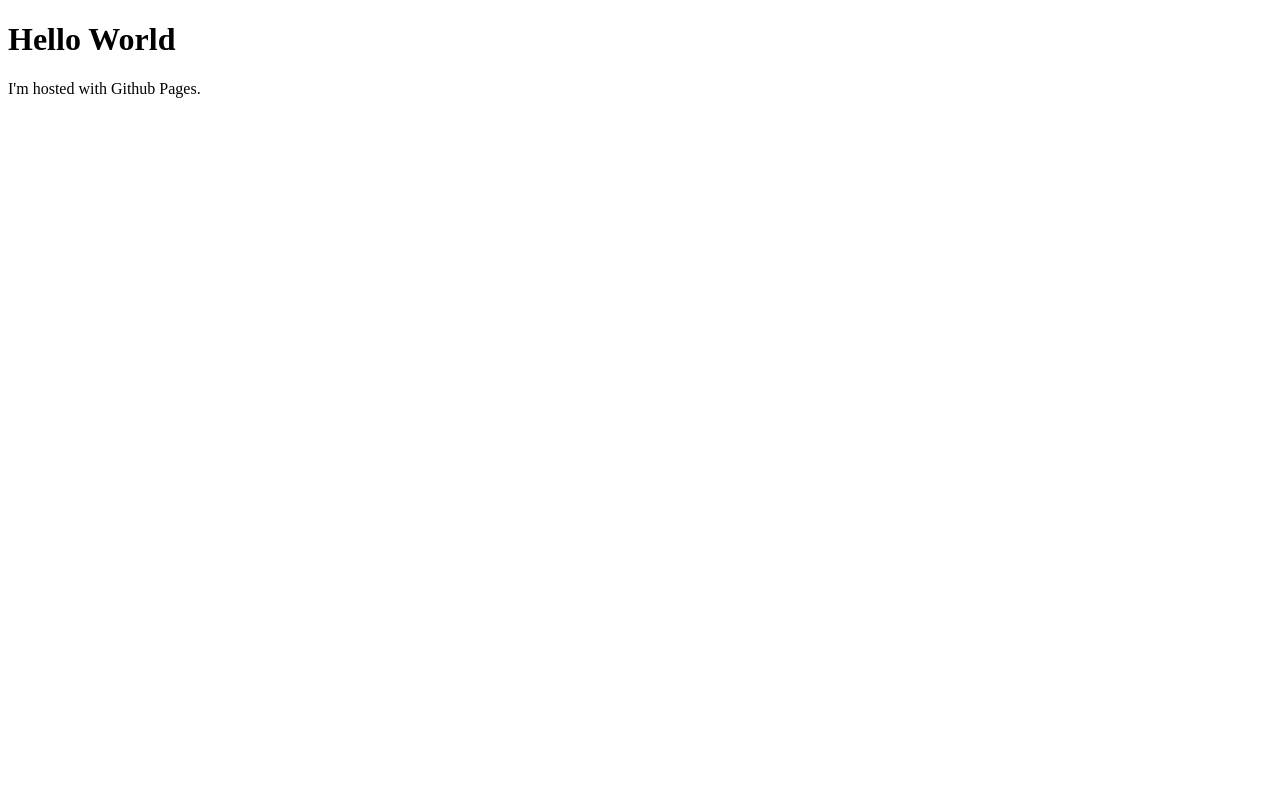
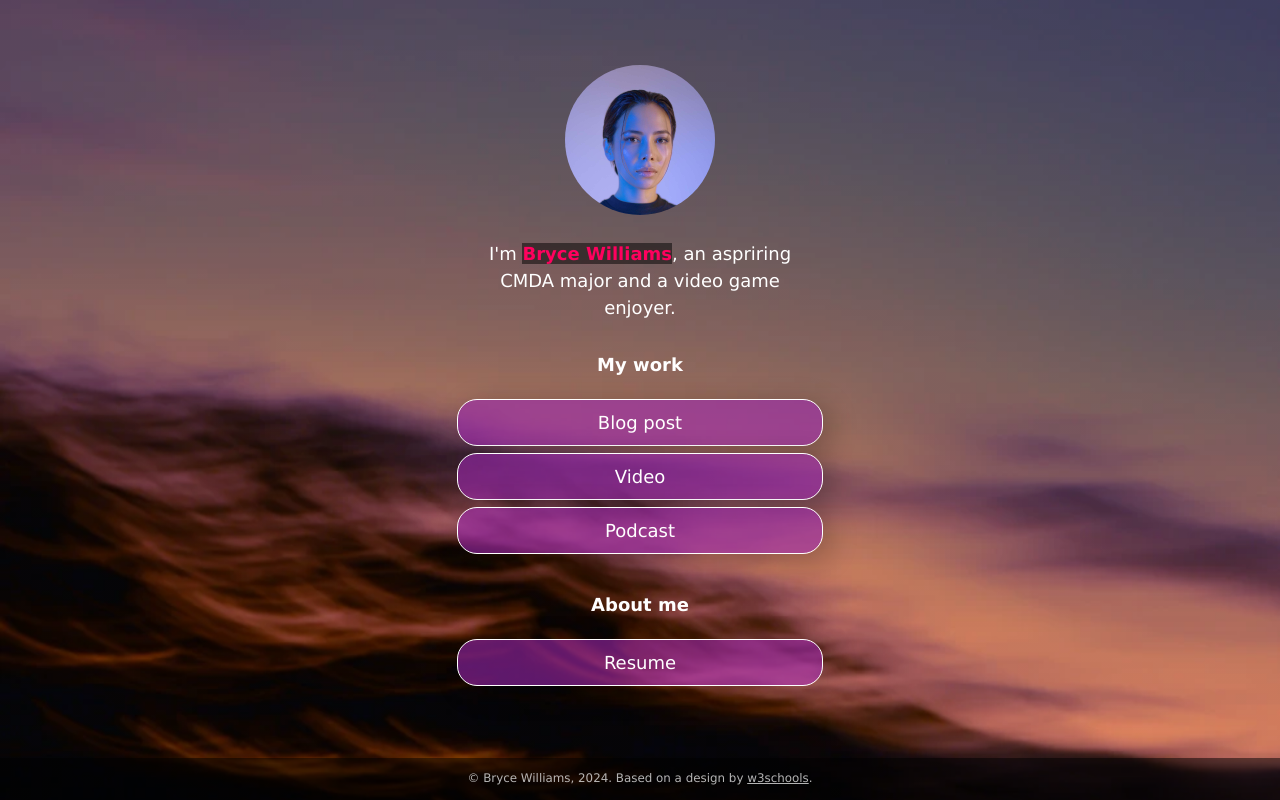
Before and after one commit to BryceVT/BryceVT.github.io, a plain HTML site: page index.html in a window 1280 px wide. Drawn offline with Linux system fonts and the light colour scheme.

Commit message:
Moved_linkedtree_folder

```diff
--- /dev/null
+++ b/css/style.css
@@ -0,0 +1,231 @@
+:root {
+    --primaryText: #fff;
+    --secondaryText: #ff015e;
+    --primary: rgba(156, 39, 176, .60);
+    --secondary: rgba(255, 1, 94, .60);
+    --buttonHover: rgba(156, 39, 176, .40);
+    --smallButtonHover: rgba(0, 0, 0, .25);
+}
+
+html {
+    box-sizing: border-box;
+    /* keeps button boxes within phone screen width */
+    -ms-text-size-adjust: 100%;
+    -webkit-text-size-adjust: 100%;
+    height: 100%;
+}
+
+*,
+*:before,
+*:after {
+    box-sizing: inherit;
+}
+
+body {
+    margin: 0;
+    min-height: 100%;
+    /* The image used for the site background. Try changing skyscape.jpg to stars.jpg. Put a replacement photo in the images folder and, in line 21 below, replace skyscape.jpg with yourbackgroundfilename.jpg */
+    /* The linear gradient darkens the image, like putting a sunglasses lens on top of it. If you want to darken the image even more, change 0.1 (both times) to 0.3 or higher */
+    background: linear-gradient(rgba(0, 0, 0, 0.1), rgba(0, 0, 0, 0.1)), url(../images/skyscape.jpg);
+    /* Prevents the browser from repeating or "tiling" the background image */
+    background-repeat: no-repeat;
+    background-position: center;
+    /* Freezes the image so that even the content scrolls down, the background stays put */
+    background-attachment: fixed;
+    /* Resizes the background image to cover the entire container */
+    background-size: cover;
+    font-family: Futura, Verdana, sans-serif;
+    line-height: 1.5;
+    font-size: 18px;
+    display: flex;
+    flex-direction: column;
+    justify-content: space-around;
+    align-items: center;
+}
+
+h1 {
+    font-size: 1em;
+}
+
+h2 {
+    font-size: 1em;
+    margin-bottom: 0;
+}
+
+img {
+    margin: .5em 1em;
+    /* border: 1px solid #ccc; */
+    border-radius: 50%;
+    height: 150px;
+    max-width: 100%;
+    object-fit: cover;
+    /* Resizes the image to cover the entire container */
+}
+
+.container {
+    text-align: center;
+    width: 100%;
+    padding: 0;
+    margin-right: auto;
+    margin-left: auto;
+    flex: 1;
+    display: flex;
+    flex-direction: column;
+    justify-content: center;
+}
+
+.image-container {
+    text-align: center;
+    width: 100%;
+}
+
+.main-text-color {
+    color: var(--primaryText);
+}
+
+.name {
+    color: var(--secondaryText);
+}
+
+.name strong {
+    background-color: rgba(0, 0, 0, 0.50);
+}
+
+.section-header {
+    padding-top: .5em;
+}
+
+.button,
+.intro,
+.links-container,
+.slidedown,
+.external-link {
+    width: 100%;
+    min-width: 50%;
+    padding: .5em 1em;
+    text-decoration: none;
+    color: inherit;
+    text-align: center;
+}
+
+.button, .external-link {
+    border: 1px solid var(--primaryText);
+    border-radius: 20px;
+    box-shadow: 7px 6px 28px 1px rgba(0, 0, 0, 0.24);
+    overflow: hidden;
+    white-space: nowrap;
+    display: inline-block;
+    background-color: var(--primary);
+    cursor: pointer;
+    transition: 0.2s all;
+}
+
+.button:not(.highlight) {
+    background-color: var(--primary);
+}
+
+@media (hover: hover) {
+    .button:hover { background-color: var(--buttonHover); }
+}
+
+.button.highlight {
+    background-color: var(--secondary);
+}
+
+.button:active, .external-link:active {
+    transform: scale(0.98);
+    /* Scaling button to 0.98 to its original size */
+    box-shadow: 3px 2px 22px 1px rgba(0, 0, 0, 0.24);
+    /* Lowering the shadow */
+}
+
+.intro {
+    margin: 0 auto;
+}
+
+.section {
+    margin-top: 1em;
+}
+
+.slidedown {
+    margin: 0 auto;
+    padding: 0;
+    -webkit-transition: height .4s ease;
+    -o-transition: height .4s ease;
+    transition: height .4s ease;
+    overflow: hidden;
+    height: 0;
+}
+
+.external-link {
+    border: 1px solid var(--primaryText);
+    border-radius: 20px;
+    background-color: transparent;
+    display: flex;
+    align-items: center;
+    justify-content: center;
+    padding: 0;
+    margin: .5em auto 1.5em auto;
+    text-decoration: none;
+    color: inherit;
+    height: 2em;
+    width: 6em;
+}
+
+.external-link:hover {
+    background-color: var(--smallButtonHover)
+}
+
+.description {
+    display: flex;
+    text-align: left;
+    flex-direction: column;
+    padding: 0 .6em;
+}
+
+.description > p {
+    margin: .5em 0;
+}
+
+.footer {
+  font-size: .66em;
+  background-color: rgba(0, 0, 0, .5);
+  color: rgba(225, 225, 225, .8);
+  text-decoration: none;
+  width: 100%;
+  min-height: 3em;
+  display: flex;
+  align-items: center;
+  justify-content: center;
+  position: relative;
+}
+
+.footer a {
+    color: inherit;
+}
+
+/* Media queries allow you to change style properties according to the screen width. In this case, if the screen is AT LEAST 540 pixels wide (bigger than a standard phone), the .container resizes to 540 pixels and the buttons and intro resize to 85% of the container width */
+@media (min-width: 540px) {
+    .container {
+        max-width: 540px;
+    }
+
+    .button,
+    .intro,
+    .slidedown {
+        width: 85%;
+    }
+}
+
+/* If the screen is AT LEAST 768 pixels wide (standard tablet or larger), the .container resizes to 750 pixels and the buttons and intro resize to 40% of the container width */
+@media (min-width: 768px) {
+    .container {
+        max-width: 768px;
+    }
+
+    .button,
+    .intro,
+    .slidedown {
+        width: 40%;
+    }
+}
--- a/index.html
+++ b/index.html
@@ -1,7 +1,74 @@
 <!DOCTYPE html>
-<html>
-    <body>
-        <h1>Hello World</h1>
-        <p>I'm hosted with Github Pages.</p>
-    </body>
+<!-- This page is adapted from w3schools "How to make a link tree website https://www.w3schools.com/howto/howto_website_create_linktree.asp" -->
+<html lang="en">
+
+<head>
+  <meta charset="utf-8" />
+  <meta name="viewport" content="width=device-width, initial-scale=1" />
+  <!-- Add your name below -->
+  <title>Bryce Williams</title>
+  <link rel="stylesheet" href="css/style.css">
+</head>
+
+<body class="main-text-color">
+  <!-- Content container. Everything except footer goes here -->
+  <div class="container">
+    <!-- Image and name container. Put your replacement photo—which you should crop to be square—in the images folder, then change the source attribute to images/yourportraitfilename.jpg. This path says, "Look in the images folder for yourportraitfilename.jpg." Be sure to change the alt text, too. -->
+    <div class="image-container">
+      <img src="images/portrait.jpg" alt="Photo by Art Hauntington">
+    </div>
+    <div class="intro">
+      I'm <span class="name"><strong>Bryce Williams</strong></span>, an aspriring CMDA major and a video game enjoyer.
+    </div>
+    <div class="section-header">
+      <h1>My work</h1>
+    </div>
+    <!-- Replace the # inside of the href="#" with your links. -->
+    <div class="links-container">
+      <div class="button toggle">Blog post</div>
+      <div class="slidedown">
+        <div class="description">
+          <h2>Blog post title</h2>
+          <p>Here, add a short but appealing description of your blog post.</p>
+          <a href="#" class="external-link" target="_blank">Read</a>
+        </div>
+      </div>
+
+      <div class="button toggle">Video</div>
+      <div class="slidedown">
+        <div class="description">
+          <h2>Video title</h2>
+          <p>Add a short but appealing description of your video.</p>
+          <a href="#" class="external-link" target="_blank">Watch</a>
+        </div>
+      </div>
+
+      <div class="button toggle">Podcast</div>
+      <div class="slidedown">
+        <div class="description">
+          <h2>Podcast title</h2>
+          <p>Add a short but appealing description of your podcast</p>
+          <a href="#" class="external-link" target="_blank">Listen</a>
+        </div>
+      </div>
+    </div>
+
+    <!-- Replace # with PDF from Google Docs, or replace the entire section with whatever you want. Or delete it! Or add another section below it!-->
+    <div class="section-header">
+      <h1>About me</h1>
+    </div>
+
+    <div class="links-container">
+      <a href="https://drive.google.com" class="button" target="_blank">Resume</a>
+    </div>
+
+  </div>
+  <div class="footer">
+    <p>© Bryce Williams, 2024. Based on a design by <a
+        href="https://www.w3schools.com/howto/howto_website_create_linktree.asp" target="_blank">w3schools</a>.
+    </p>
+  </div>
+  <script type="text/javascript" src="js/slider.js"></script>
+</body>
+
 </html>
--- /dev/null
+++ b/js/slider.js
@@ -0,0 +1,19 @@
+document.addEventListener("DOMContentLoaded", () => {
+  const a = document.querySelectorAll(".toggle");
+  a.forEach((e) => {
+    e.addEventListener("click", function () {
+      let slider = this.nextElementSibling;
+      if (slider.style.height) {
+        slider.style.height = null;
+        e.classList.remove("highlight");
+      } else {
+        document.querySelectorAll(".toggle.highlight").forEach((f) => {
+          f.classList.remove("highlight");
+          f.nextElementSibling.style.height = null;
+        });
+        e.classList.add("highlight");
+        slider.style.height = slider.scrollHeight + "px";
+      }
+    })
+  })
+})
```
Also changed, not shown: images/portrait.jpg (added), images/skyscape.jpg (added), images/stars.jpg (added), 1 other file.
